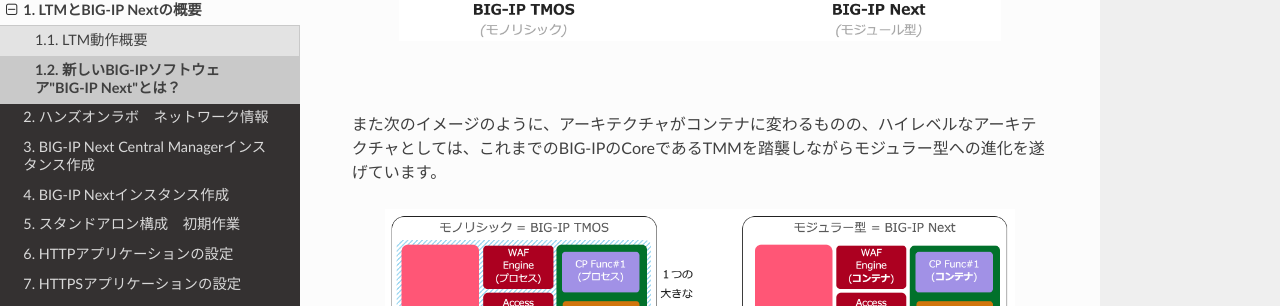
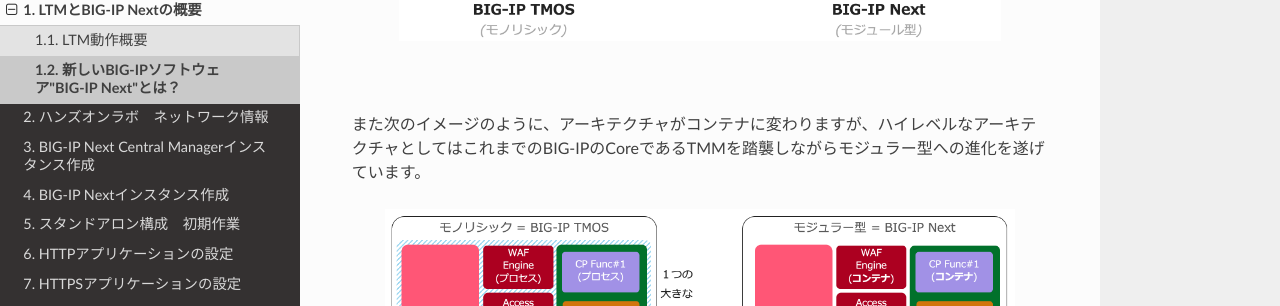
Before and after one commit to BeF5/f5j-easy-setup-next-ltm, a Sphinx documentation site: the page built from docs/content01/module02/module02.rst, in a window 1280 px wide and 900 px high, scrolled down 612 px. Shown: the part 143-449 px from the top of the window. Built offline with Sphinx 7.4.7 and the Read the Docs theme 2.0.0, drawn with Linux system fonts in a browser that asks for light colours.

Commit message:
Update module02.rst

```diff
--- a/docs/content01/module02/module02.rst
+++ b/docs/content01/module02/module02.rst
@@ -14,7 +14,7 @@ F5は、2023年に、次世代アーキテクチャーを採用したソフト
 
 |
 |
-また次のイメージのように、アーキテクチャがコンテナに変わるものの、ハイレベルなアーキテクチャとしては、これまでのBIG-IPのCoreであるTMMを踏襲しながらモジュラー型への進化を遂げています。
+また次のイメージのように、アーキテクチャがコンテナに変わりますが、ハイレベルなアーキテクチャとしてはこれまでのBIG-IPのCoreであるTMMを踏襲しながらモジュラー型への進化を遂げています。
 
 .. figure:: images/c1-m2-2.png
    :scale: 30%
```
